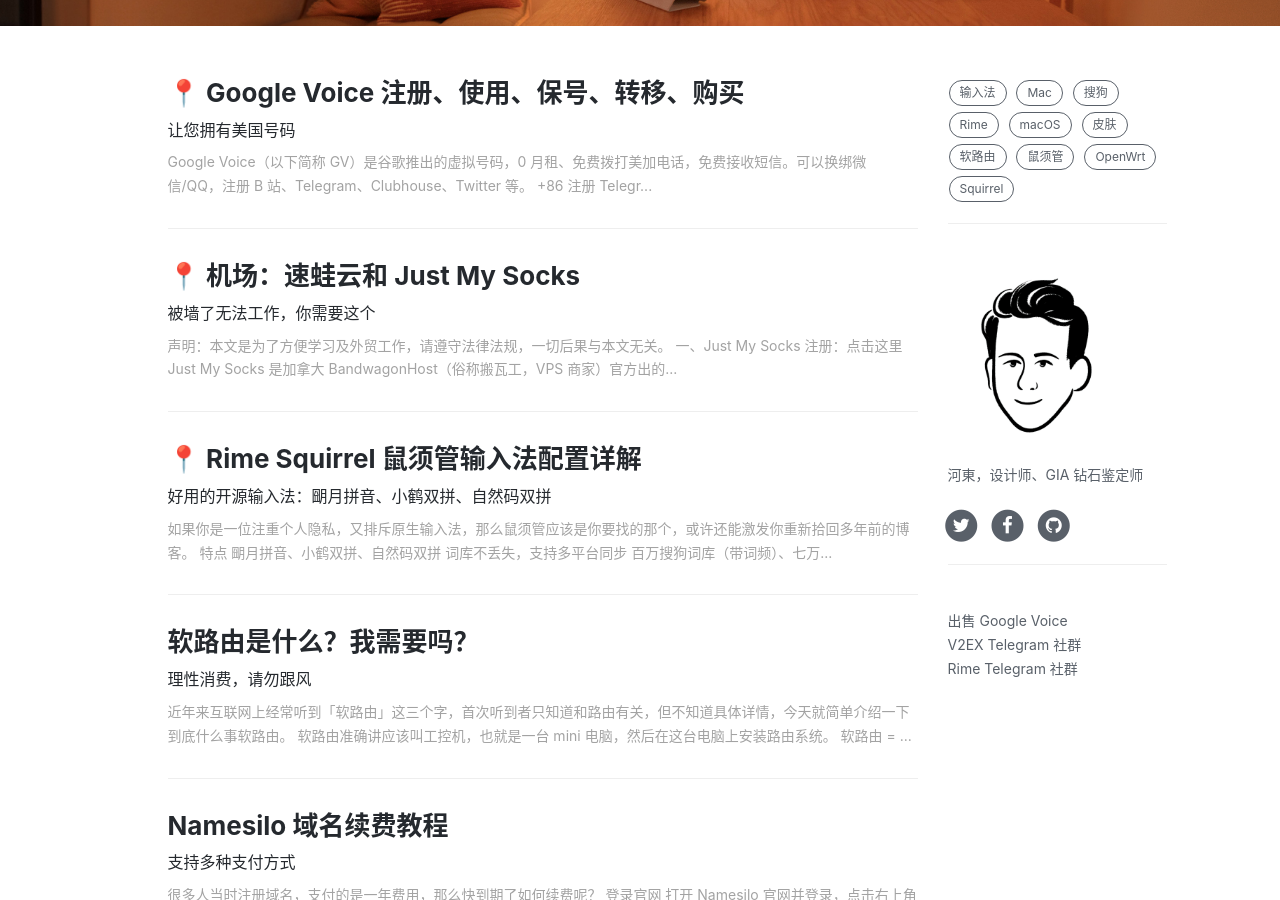
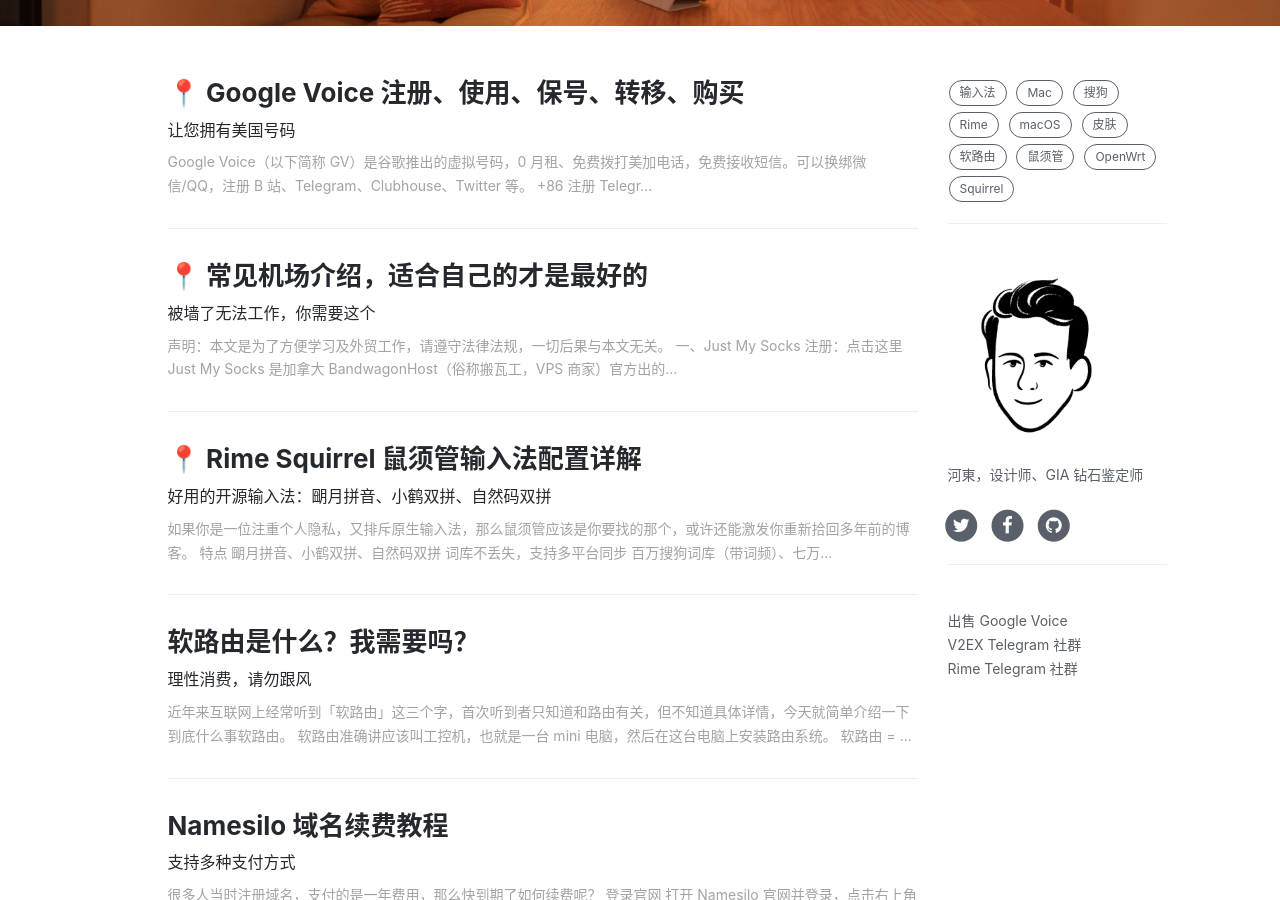
Before and after one commit to ssnhd/ssnhd.github.io, a Jekyll site: the page built from index.html, in a window 1280 px wide and 900 px high, scrolled down 392 px. Built offline with Jekyll 4.4.1, drawn with Linux system fonts in a browser that asks for light colours; nearby versions of some CDN libraries; the list of posts is cut into pages by our own code; comment, search, counter and statistics services are not loaded.

Commit message:
Update 2022-1-26-server.md

```diff
--- a/_posts/2022-1-26-server.md
+++ b/_posts/2022-1-26-server.md
@@ -1,6 +1,6 @@
 ---
 layout: post
-title: 机场：速蛙云和 Just My Socks
+title: 常见机场介绍，适合自己的才是最好的
 subtitle: 被墙了无法工作，你需要这个
 date: 2022-1-26
 author: 河東
@@ -51,7 +51,7 @@
 
 ![](https://i.imgur.com/feBInBi.png)
 
-# 二、、速蛙云
+# 二、速蛙云
 
 **注册：[点击这里](https://i.8ipew.club/Ecfr)**
 
```
